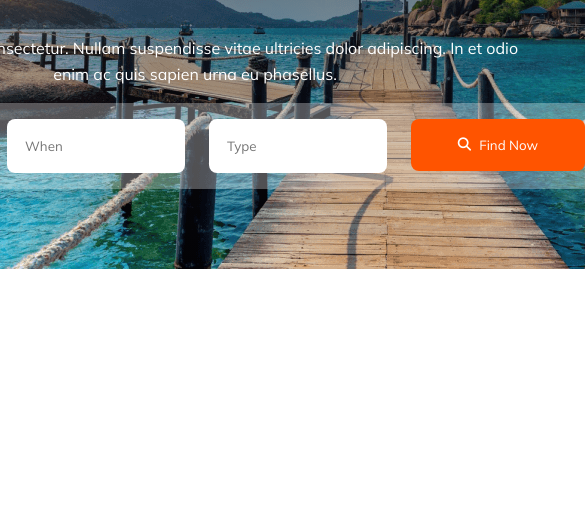
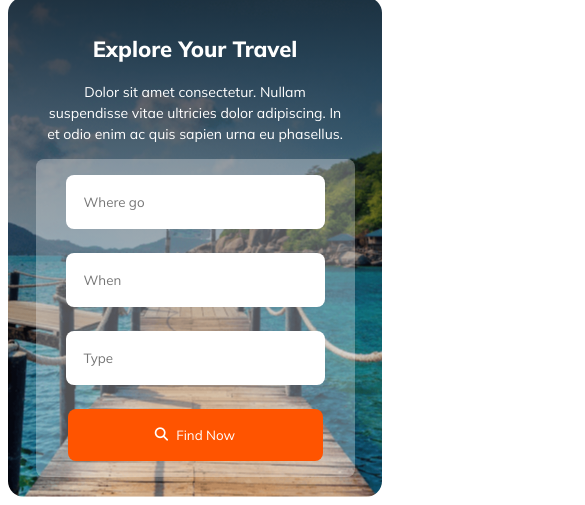
Before and after one commit to Deathknight101/Assignment-2-Travel, a plain HTML site: page index.html in a window 390 px wide. Shown: the part 439-944 px from the top of the page, 585 px wide, since content can reach past the window. Before the commit the page ends 844 px from the top, so only its background shows below. Drawn offline with Linux system fonts and the light colour scheme.

Commit message:
responsive on nav and banner without bonus

```diff
--- a/styles/styles.css
+++ b/styles/styles.css
@@ -141,3 +141,60 @@
     justify-content: center;
     align-items: center;
 }
+
+
+
+
+
+
+
+@media screen and (max-width:600px) {
+
+    .nav-content,
+    .right-head ul,
+    .banner,
+    .banner-content,
+    .banner-input {
+        flex-direction: column;
+        align-items: center;
+    }
+    .nav-content{
+        margin: auto;
+    }
+
+    .banner-content {
+        width: 100%;
+        flex-shrink: 0;
+        height: 500px;
+        background-position: center;
+    }
+
+    .banner-content h1 {
+        font-size: 22px;
+        font-weight: 800;
+    }
+
+    .banner-content p {
+        font-size: 14px;
+        font-weight: 400;
+        line-height: 21px;
+        width: 304px;
+    }
+
+    .banner-input {
+        width: 287px;
+        padding: 16px;
+    }
+
+    .banner-input input {
+        width: 255px;
+        height: 52px;
+
+    }
+
+    .banner-input button {
+        width: 255px;
+        height: 52px;
+
+    }
+}
```
